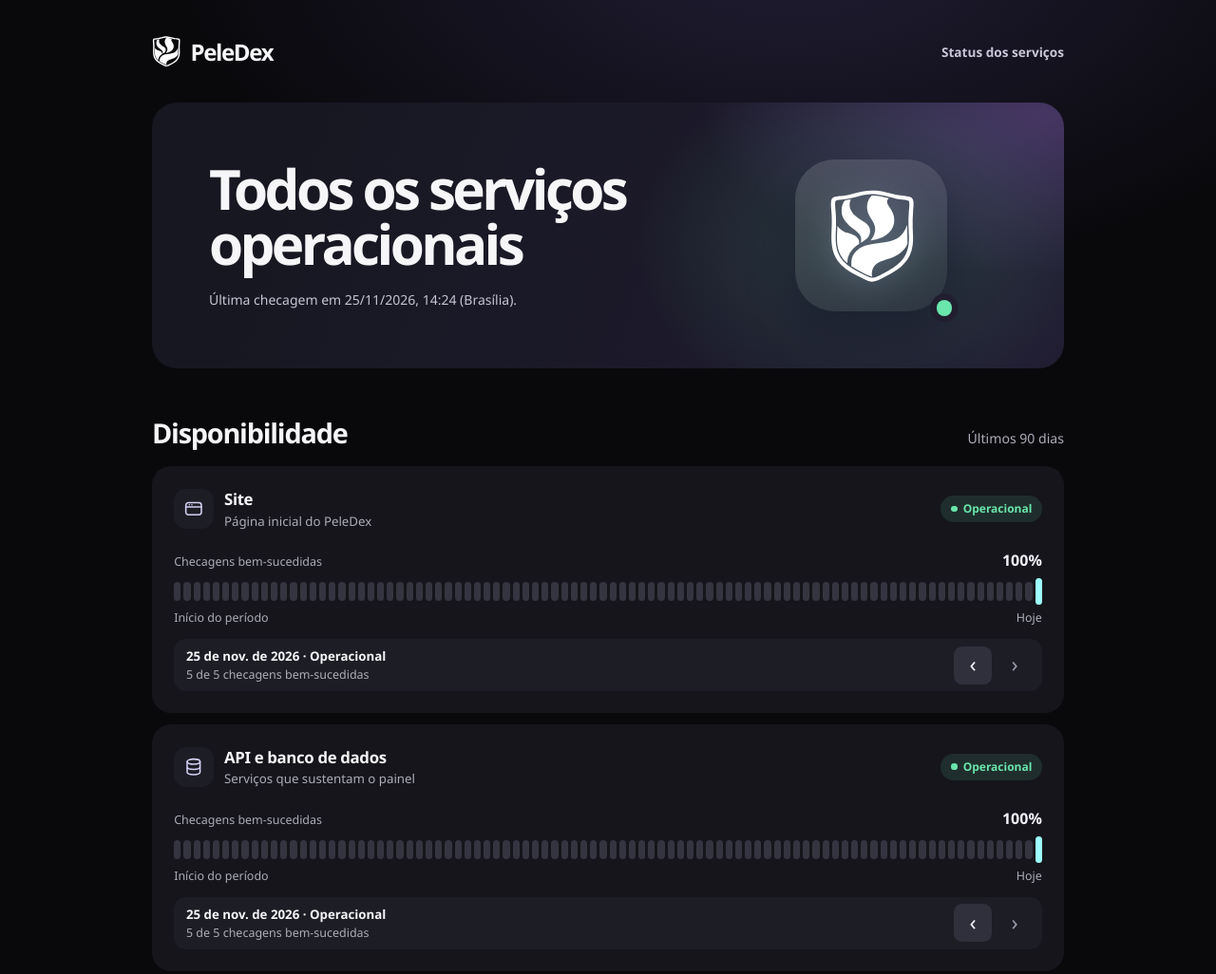
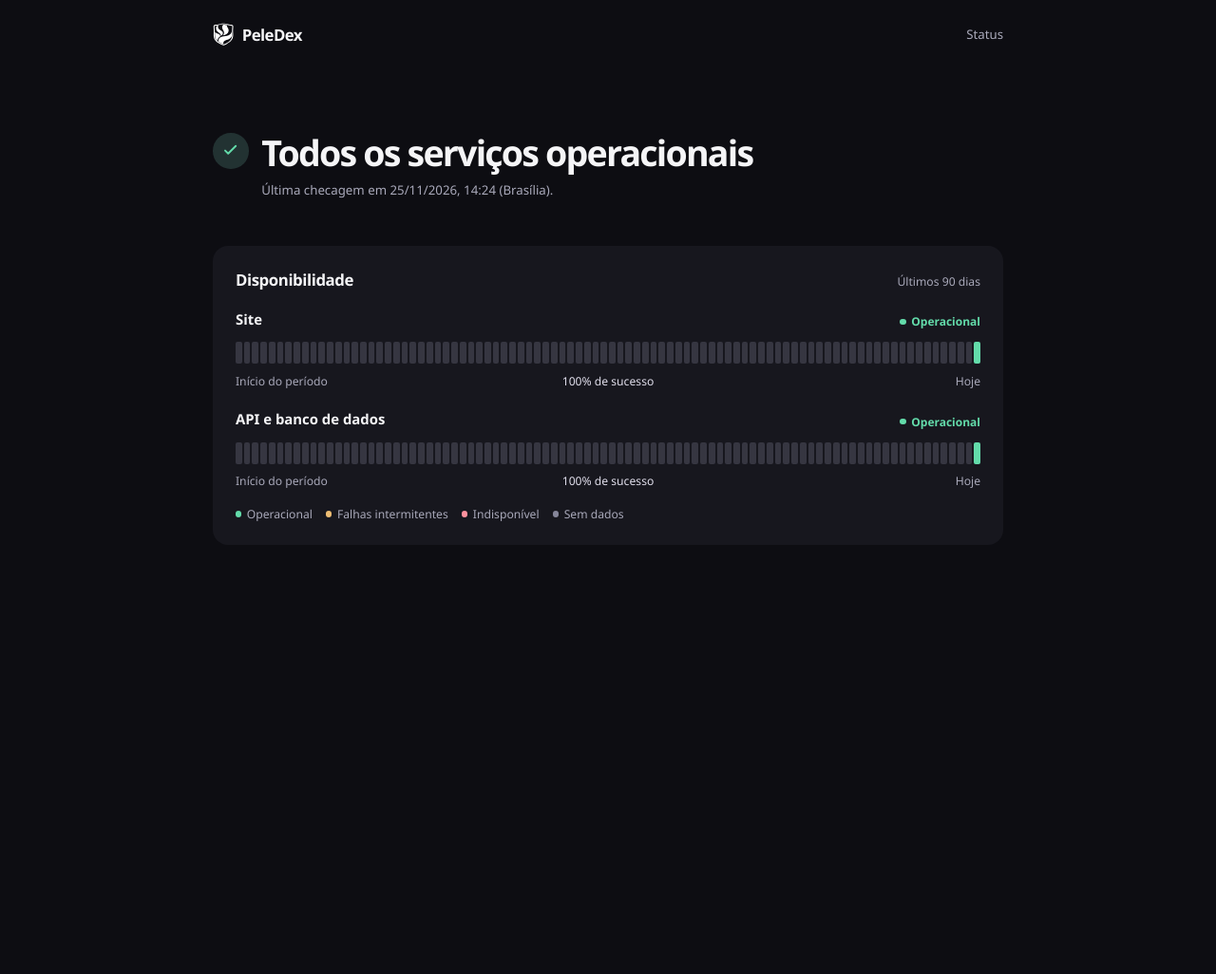
Before and after one commit to Pelegriinoo/peledex-status, a plain HTML site: page public/index.html in a window 1280 px wide. Shown: the top 1026 px of the page at 95% size. After the commit the page ends 800 px from the top, so only its background shows below. Drawn offline with Linux system fonts and the light colour scheme.

Commit message:
Simplifica a página pública de status

```diff
--- a/public/index.html
+++ b/public/index.html
@@ -7,30 +7,27 @@
   <meta name="theme-color" content="#09090c">
   <title>Status do PeleDex</title>
   <link rel="icon" href="peledex.svg" type="image/svg+xml">
-  <link rel="stylesheet" href="style.css?v=3">
+  <link rel="stylesheet" href="style.css?v=4">
   <script defer src="status-data.js"></script>
-  <script defer src="status.js?v=3"></script>
+  <script defer src="status.js?v=4"></script>
 </head>
 <body>
   <header class="masthead shell">
     <div class="brand">
-      <img src="peledex.svg" width="30" height="34" alt="">
+      <img src="peledex.svg" width="22" height="24" alt="">
       <span>PeleDex</span>
     </div>
-    <span class="page-label">Status dos serviços</span>
+    <span class="page-label">Status</span>
   </header>
 
   <main class="shell">
     <section class="summary" data-state="unknown" aria-labelledby="summary-heading">
+      <span class="status-icon" aria-hidden="true">
+        <svg viewBox="0 0 24 24"><path class="mark-up" d="m5 12 4 4L19 6"/><path class="mark-down" d="M12 5v8m0 5h.01"/><path class="mark-unknown" d="M12 6v6l4 3"/></svg>
+      </span>
       <div class="summary-copy">
         <h1 id="summary-heading"><span id="summary-title" role="status">Aguardando dados de monitoramento</span></h1>
         <p id="updated">Checagens programadas a cada 5 minutos.</p>
-      </div>
-      <div class="summary-visual" aria-hidden="true">
-        <div class="emblem">
-          <img src="peledex.svg" width="88" height="97" alt="">
-          <span class="signal"></span>
-        </div>
       </div>
     </section>
 
@@ -43,42 +40,34 @@
       <div class="services">
         <article class="service" data-service="landing">
           <div class="service-heading">
-            <svg class="service-icon" viewBox="0 0 24 24" aria-hidden="true"><rect x="3" y="5" width="18" height="14" rx="3"/><path d="M3 10h18M7 7.5h.01M10 7.5h.01"/></svg>
-            <div class="service-name">
-              <h3>Site</h3>
-              <p>Página inicial do PeleDex</p>
-            </div>
+            <h3>Site</h3>
             <span class="badge" data-state="unknown">Sem dados</span>
           </div>
-          <div class="chart-label"><span>Checagens bem-sucedidas</span><strong class="uptime">—</strong></div>
           <ol class="history" aria-label="Histórico diário do site"></ol>
-          <div class="chart-caption"><span>Início do período</span><span>Hoje</span></div>
+          <div class="chart-caption"><span>Início do período</span><span class="uptime">—</span><span>Hoje</span></div>
           <div class="day-details">
             <div aria-live="polite"><p class="day-label"></p><p class="day-count"></p></div>
             <div class="day-nav">
               <button type="button" data-shift="-1" aria-label="Dia anterior"><span aria-hidden="true">‹</span></button>
               <button type="button" data-shift="1" aria-label="Próximo dia"><span aria-hidden="true">›</span></button>
+              <button type="button" data-close aria-label="Fechar detalhes"><span aria-hidden="true">×</span></button>
             </div>
           </div>
         </article>
 
         <article class="service" data-service="health">
           <div class="service-heading">
-            <svg class="service-icon" viewBox="0 0 24 24" aria-hidden="true"><ellipse cx="12" cy="6" rx="7.5" ry="3"/><path d="M4.5 6v6c0 1.66 3.36 3 7.5 3s7.5-1.34 7.5-3V6M4.5 12v6c0 1.66 3.36 3 7.5 3s7.5-1.34 7.5-3v-6"/></svg>
-            <div class="service-name">
-              <h3>API e banco de dados</h3>
-              <p>Serviços que sustentam o painel</p>
-            </div>
+            <h3>API e banco de dados</h3>
             <span class="badge" data-state="unknown">Sem dados</span>
           </div>
-          <div class="chart-label"><span>Checagens bem-sucedidas</span><strong class="uptime">—</strong></div>
           <ol class="history" aria-label="Histórico diário da API e do banco de dados"></ol>
-          <div class="chart-caption"><span>Início do período</span><span>Hoje</span></div>
+          <div class="chart-caption"><span>Início do período</span><span class="uptime">—</span><span>Hoje</span></div>
           <div class="day-details">
             <div aria-live="polite"><p class="day-label"></p><p class="day-count"></p></div>
             <div class="day-nav">
               <button type="button" data-shift="-1" aria-label="Dia anterior"><span aria-hidden="true">‹</span></button>
               <button type="button" data-shift="1" aria-label="Próximo dia"><span aria-hidden="true">›</span></button>
+              <button type="button" data-close aria-label="Fechar detalhes"><span aria-hidden="true">×</span></button>
             </div>
           </div>
         </article>
--- a/public/status.js
+++ b/public/status.js
@@ -85,7 +85,9 @@ for (const card of cards) {
   const history = card.querySelector('.history');
   history.addEventListener('click', (event) => {
     const button = event.target.closest('.day');
-    if (button) selectDay(card, button);
+    if (!button) return;
+    card.dataset.inspecting = '';
+    selectDay(card, button);
   });
   history.addEventListener('keydown', (event) => {
     const current = event.target.closest('.day');
@@ -98,6 +100,7 @@ for (const card of cards) {
     }[event.key];
     if (!target) return;
     event.preventDefault();
+    card.dataset.inspecting = '';
     selectDay(card, target);
     target.focus();
   });
@@ -108,6 +111,10 @@ for (const card of cards) {
       if (target) selectDay(card, target);
     });
   }
+  card.querySelector('[data-close]').addEventListener('click', () => {
+    delete card.dataset.inspecting;
+    history.querySelector('.day[aria-pressed="true"]').focus();
+  });
 }
 
 function renderHistory() {
@@ -141,7 +148,7 @@ function renderHistory() {
 
     selectDay(card, selected ?? history.lastElementChild.firstElementChild);
     card.querySelector('.uptime').textContent = total > 0
-      ? displayPercent.format(passing / total)
+      ? `${displayPercent.format(passing / total)} de sucesso`
       : '—';
   }
 }
--- a/public/style.css
+++ b/public/style.css
@@ -1,135 +1,85 @@
 :root {
   color-scheme: dark;
   font-family: 'Segoe UI', system-ui, sans-serif;
-  color: #f6f6f8;
-  background: #09090c;
-  --surface: #15151b;
-  --inset: #1d1d26;
-  --muted: #adadb9;
-  --focus: #c6cbff;
-  --up: #6ae5ac;
-  --partial: #f5c578;
-  --down: #ff97a0;
-  --unknown: #686879;
+  color: #f5f5f7;
+  background: #0d0d12;
+  --surface: #17171e;
+  --inset: #22222c;
+  --muted: #a9a9ba;
+  --focus: #d1cfff;
+  --up: #63dbaa;
+  --partial: #edbd73;
+  --down: #ff929f;
+  --unknown: #858599;
 }
 
 * { box-sizing: border-box; }
-body {
-  margin: 0;
-  min-height: 100vh;
-  background: radial-gradient(ellipse 52rem 28rem at 65% -5%, #211d34 0%, transparent 78%);
-}
+body { margin: 0; }
 h1, h2, h3, p { margin: 0; }
-.shell { width: min(100% - 3rem, 60rem); margin-inline: auto; }
-.masthead { min-height: 6.75rem; display: flex; flex-wrap: wrap; align-items: center; justify-content: space-between; gap: .65rem 1.4rem; }
-.brand { display: flex; align-items: center; gap: .65rem; font-size: 1.5rem; font-weight: 750; letter-spacing: -.055em; }
+.shell { width: min(100% - 3rem, 52rem); margin-inline: auto; }
+.masthead { display: flex; justify-content: space-between; align-items: center; min-height: 4.5rem; gap: 1rem; }
+.brand { display: flex; align-items: center; gap: .55rem; font-size: 1.05rem; font-weight: 750; letter-spacing: -.035em; }
 .brand img { display: block; }
-.page-label { color: #c9c6d9; font-size: .85rem; font-weight: 600; }
-main { padding-bottom: 3.5rem; }
+.page-label { color: var(--muted); font-size: .83rem; }
+main { padding-bottom: 3rem; }
 
-.summary {
-  position: relative;
-  isolation: isolate;
-  overflow: hidden;
-  min-height: 17rem;
-  display: grid;
-  grid-template-columns: minmax(0, 1fr) minmax(12rem, 34%);
-  align-items: center;
-  gap: 1rem;
-  padding: clamp(1.75rem, 5vw, 3.75rem);
-  border-radius: 1.65rem;
-  background: linear-gradient(110deg, #171722 16%, #211d32 100%);
-}
-.summary-copy { z-index: 1; }
-.summary h1 { max-width: 14ch; font-size: clamp(2.05rem, 5.5vw, 3.65rem); line-height: 1; font-weight: 750; letter-spacing: -.062em; text-wrap: balance; }
-.summary p { max-width: 42ch; margin-top: 1.15rem; color: #c7c5d4; font-size: .875rem; font-variant-numeric: tabular-nums; line-height: 1.5; }
-.summary-visual { display: grid; place-items: center; height: 100%; }
-.summary-visual::before {
-  position: absolute;
-  z-index: -1;
-  inset: 0;
-  content: '';
-  background: radial-gradient(ellipse 20rem 15rem at 79% 53%, color-mix(in srgb, var(--state) 17%, transparent), transparent 78%),
-    radial-gradient(ellipse 30rem 14rem at 98% 5%, #453663, transparent 75%);
-}
-.emblem {
-  position: relative;
-  width: clamp(7.5rem, 16vw, 10rem);
-  aspect-ratio: 1;
-  display: grid;
-  place-items: center;
-  border-radius: 2.6rem;
-  background: linear-gradient(150deg, #ffffff24, #ffffff07);
-  box-shadow: 0 1.5rem 3rem #0a071c59;
-}
-.emblem img { width: 57%; height: auto; filter: drop-shadow(0 .35rem 1rem #cbc8ff3b); }
-.signal { position: absolute; inset: auto -.32rem -.32rem auto; width: 1.05rem; aspect-ratio: 1; border-radius: 50%; background: var(--state); box-shadow: 0 0 0 .4rem #211e30; }
+.summary { display: flex; align-items: flex-start; gap: .85rem; margin: clamp(1.6rem, 6vw, 4.25rem) 0 clamp(1.9rem, 5vw, 3rem); }
+.summary h1 { font-size: clamp(1.65rem, 4.5vw, 2.35rem); font-weight: 730; letter-spacing: -.048em; line-height: 1.1; }
+.summary p { margin-top: .55rem; color: var(--muted); font-size: .83rem; line-height: 1.55; font-variant-numeric: tabular-nums; }
+.status-icon { flex: none; width: 2.35rem; aspect-ratio: 1; display: grid; place-items: center; border-radius: 50%; color: var(--state); background: color-mix(in srgb, var(--state) 14%, var(--surface)); }
+.status-icon svg { width: 1.2rem; fill: none; stroke: currentColor; stroke-width: 2.4; stroke-linecap: round; stroke-linejoin: round; }
+.status-icon path { display: none; }
+[data-state="up"] .mark-up, [data-state="down"] .mark-down, [data-state="unknown"] .mark-unknown { display: initial; }
 
-.availability { margin-top: clamp(2rem, 6vw, 3rem); }
-.section-heading { display: flex; align-items: baseline; justify-content: space-between; flex-wrap: wrap; gap: .35rem .75rem; margin-bottom: 1rem; }
-.section-heading h2 { font-size: clamp(1.4rem, 4vw, 1.8rem); letter-spacing: -.042em; }
-.section-heading p, .chart-caption, .chart-label, .day-count, .legend { color: var(--muted); font-size: .78rem; }
-.section-heading p { font-size: .88rem; }
-.services { display: grid; gap: .75rem; }
-.service { min-width: 0; padding: clamp(1rem, 3vw, 1.45rem); border-radius: 1.25rem; background: var(--surface); }
-.service-heading { display: flex; flex-wrap: wrap; align-items: center; gap: .7rem; }
-.service-icon { flex: none; width: 2.6rem; height: 2.6rem; padding: .62rem; color: #d4d0f4; background: var(--inset); border-radius: .8rem; fill: none; stroke: currentColor; stroke-width: 1.7; stroke-linecap: round; stroke-linejoin: round; }
-.service-name { flex: 1 1 9rem; }
-.service-name h3 { font-size: 1.05rem; font-weight: 680; letter-spacing: -.02em; }
-.service-name p { margin-top: .15rem; color: var(--muted); font-size: .83rem; }
-.badge { display: inline-flex; align-items: center; gap: .38rem; padding: .34rem .65rem; border-radius: 999px; color: var(--badge-text, var(--state)); background: color-mix(in srgb, var(--state) 12%, var(--surface)); font-size: .75rem; font-weight: 650; }
-.badge::before, .legend li::before { width: .42rem; height: .42rem; flex: none; content: ''; border-radius: 50%; background: var(--state); }
+.availability { padding: clamp(1rem, 3vw, 1.5rem); border-radius: 1rem; background: var(--surface); }
+.section-heading, .service-heading { display: flex; align-items: baseline; justify-content: space-between; gap: .35rem .85rem; flex-wrap: wrap; }
+.section-heading { margin-bottom: 1.25rem; }
+.section-heading h2 { font-size: 1.05rem; font-weight: 680; letter-spacing: -.025em; }
+.section-heading p, .chart-caption, .day-count, .legend { color: var(--muted); font-size: .76rem; }
+.services { display: grid; gap: 1.35rem; }
+.service { min-width: 0; }
+.service-heading h3 { font-size: .93rem; font-weight: 650; }
+.badge { display: inline-flex; align-items: center; gap: .36rem; color: var(--badge-text, var(--state)); font-size: .75rem; font-weight: 600; }
+.badge::before, .legend li::before { width: .38rem; height: .38rem; flex: none; content: ''; border-radius: 50%; background: var(--state); }
 [data-state="up"] { --state: var(--up); }
 [data-state="partial"] { --state: var(--partial); }
 [data-state="down"] { --state: var(--down); }
-[data-state="unknown"] { --state: var(--unknown); --badge-text: #cdcdda; }
+[data-state="unknown"] { --state: var(--unknown); --badge-text: #c4c4d0; }
 
-.chart-label, .chart-caption { display: flex; justify-content: space-between; align-items: baseline; flex-wrap: wrap; gap: .15rem .75rem; }
-.chart-label { margin-top: 1.35rem; }
-.uptime { color: #f2f1fa; font-size: 1rem; font-variant-numeric: tabular-nums; }
-.history { display: grid; grid-template-columns: repeat(90, minmax(0, 1fr)); gap: 0 3px; list-style: none; padding: 0; margin: .35rem 0 .2rem; }
+.history { display: grid; grid-template-columns: repeat(90, minmax(0, 1fr)); gap: 2px; list-style: none; padding: 0; margin: .4rem 0 .2rem; }
 .history li { min-width: 0; }
-.day { width: 100%; min-height: 2rem; display: grid; place-items: center; padding: 0; border: 0; background: none; cursor: pointer; }
-.day::before { width: 100%; height: 1.27rem; content: ''; border-radius: 999px; background: var(--state); }
-.day[data-state="unknown"]::before { background: #353541; }
-.day:hover::before, .day[aria-pressed="true"]::before { height: 1.75rem; filter: brightness(1.48); }
-.day:focus-visible { outline: none; border-radius: 999px; background: #575769; }
-.day:focus-visible::before { height: 1.75rem; background: var(--focus); }
+.day { width: 100%; height: 2.25rem; display: grid; place-items: center; padding: 0; border: 0; background: none; cursor: pointer; }
+.day::before { width: 100%; height: 1.45rem; content: ''; border-radius: 2px; background: var(--state); }
+.day[data-state="unknown"]::before { background: #363641; }
+.day:hover::before, [data-inspecting] .day[aria-pressed="true"]::before { height: 1.85rem; filter: brightness(1.4); }
+.day:focus-visible { outline: none; }
+.day:focus-visible::before { height: 2.2rem; background: var(--focus); }
+.chart-caption { display: grid; grid-template-columns: 1fr auto 1fr; align-items: baseline; gap: .35rem; }
+.chart-caption > :last-child { text-align: right; }
+.uptime { color: #e0deeb; font-variant-numeric: tabular-nums; }
+
+.day-details { display: none; justify-content: space-between; align-items: center; flex-wrap: wrap; gap: .4rem .65rem; padding: .4rem .45rem .4rem .65rem; margin-top: .65rem; background: var(--inset); border-radius: .6rem; }
+[data-inspecting] .day-details { display: flex; }
+.day-label { font-size: .8rem; font-weight: 640; }
+.day-count { margin-top: .125rem; }
+.day-nav { display: flex; gap: .2rem; }
+.day-nav button { width: 2.25rem; height: 2.25rem; display: grid; place-items: center; padding: 0; border: 0; border-radius: .4rem; color: #f5f4ff; background: #30303c; font: inherit; font-size: 1.2rem; line-height: 1; cursor: pointer; }
+.day-nav button:hover { background: #414152; }
 .day-nav button:focus-visible { outline: 2px solid var(--focus); outline-offset: 2px; }
+.day-nav button[aria-disabled="true"] { color: #9999a8; background: transparent; cursor: default; }
 
-.day-details { display: flex; justify-content: space-between; align-items: center; gap: .65rem; padding: .45rem .55rem .45rem .8rem; margin-top: .9rem; background: var(--inset); border-radius: .8rem; }
-.day-label { font-size: .83rem; font-weight: 620; }
-.day-count { margin-top: .125rem; }
-.day-nav { display: flex; flex: none; gap: .25rem; }
-.day-nav button { width: 2.5rem; height: 2.5rem; display: grid; place-items: center; padding: 0; border: 0; border-radius: .55rem; color: #f5f4ff; background: #30303c; font: inherit; font-size: 1.45rem; line-height: 1; cursor: pointer; }
-.day-nav button span { transform: translateY(-1px); }
-.day-nav button:hover { background: #414152; }
-.day-nav button[aria-disabled="true"] { color: #9999a8; background: transparent; cursor: default; }
-.legend { display: flex; flex-wrap: wrap; gap: .55rem 1.15rem; list-style: none; margin: 1rem 0 0; padding: 0; }
-.legend li { display: flex; align-items: center; gap: .38rem; }
+.legend { display: flex; flex-wrap: wrap; gap: .4rem .9rem; list-style: none; margin: 1.1rem 0 0; padding: 0; }
+.legend li { display: flex; align-items: center; gap: .35rem; }
 
-@media (max-width: 43rem) {
-  .history { grid-template-columns: repeat(30, minmax(0, 1fr)); gap: 0 3px; }
-  .day { min-height: 1.65rem; }
-  .day::before { height: .93rem; }
-  .day:hover::before, .day[aria-pressed="true"]::before, .day:focus-visible::before { height: 1.4rem; }
+@media (max-width: 39rem) {
+  .history { gap: 1px; }
+  .day::before { border-radius: 1px; }
 }
 
-@media (max-width: 34rem) {
+@media (max-width: 30rem) {
   .shell { width: calc(100% - 2rem); }
-  .masthead { min-height: 4.75rem; }
-  .summary { grid-template-columns: 1fr; min-height: 14rem; padding: 1.5rem; }
-  .summary-copy { align-self: end; }
-  .summary h1 { max-width: 15ch; }
-  .summary-visual { position: absolute; inset: .9rem .9rem auto auto; height: auto; }
-  .emblem { width: 3rem; border-radius: .85rem; }
-  .signal { width: .55rem; inset: auto -.15rem -.15rem auto; box-shadow: 0 0 0 .2rem #211e30; }
-  .summary-visual::before { display: none; }
+  .masthead { min-height: 3.75rem; }
+  .summary { gap: .55rem; }
+  .status-icon { width: 1.9rem; }
+  .status-icon svg { width: 1rem; }
 }
-
-@media (max-width: 24rem) {
-  .service-heading { gap: .6rem; }
-  .service-name { flex-basis: calc(100% - 3.5rem); }
-  .badge { margin-left: 3.2rem; }
-  .day-nav button { width: 2.25rem; }
-}
```
